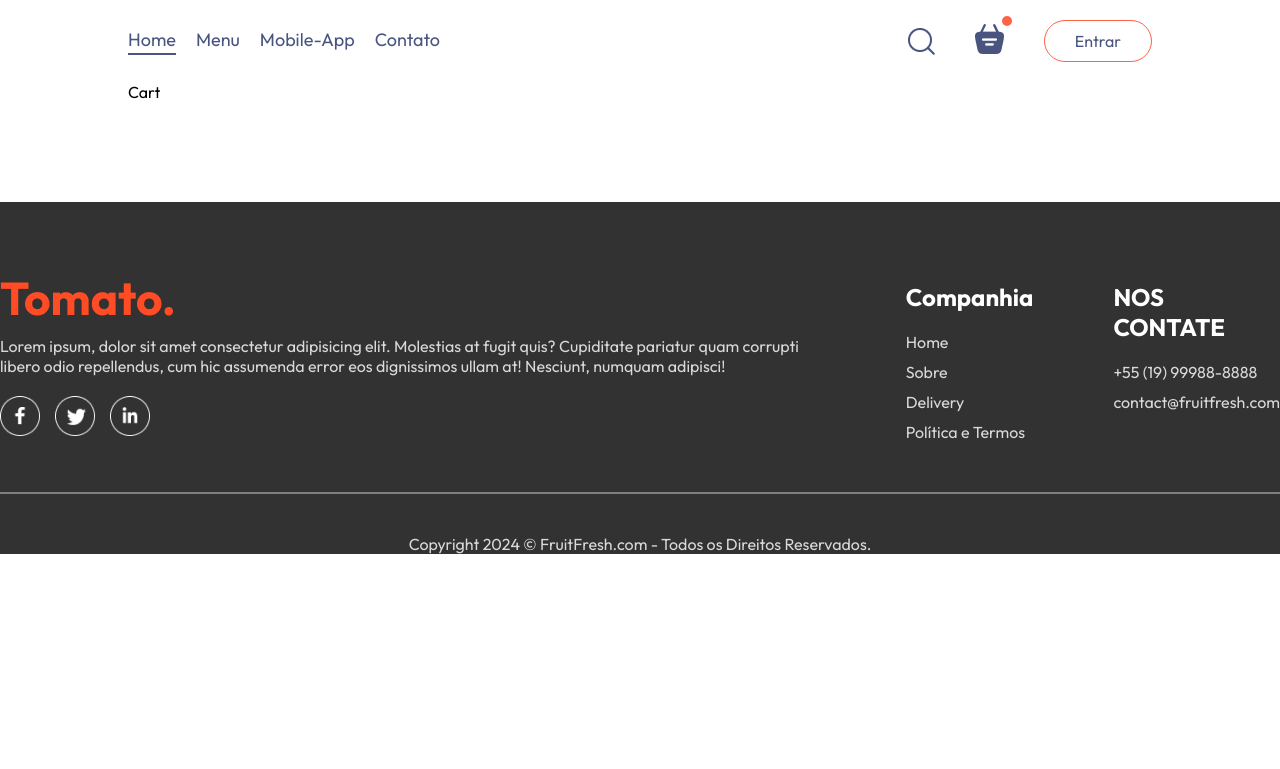
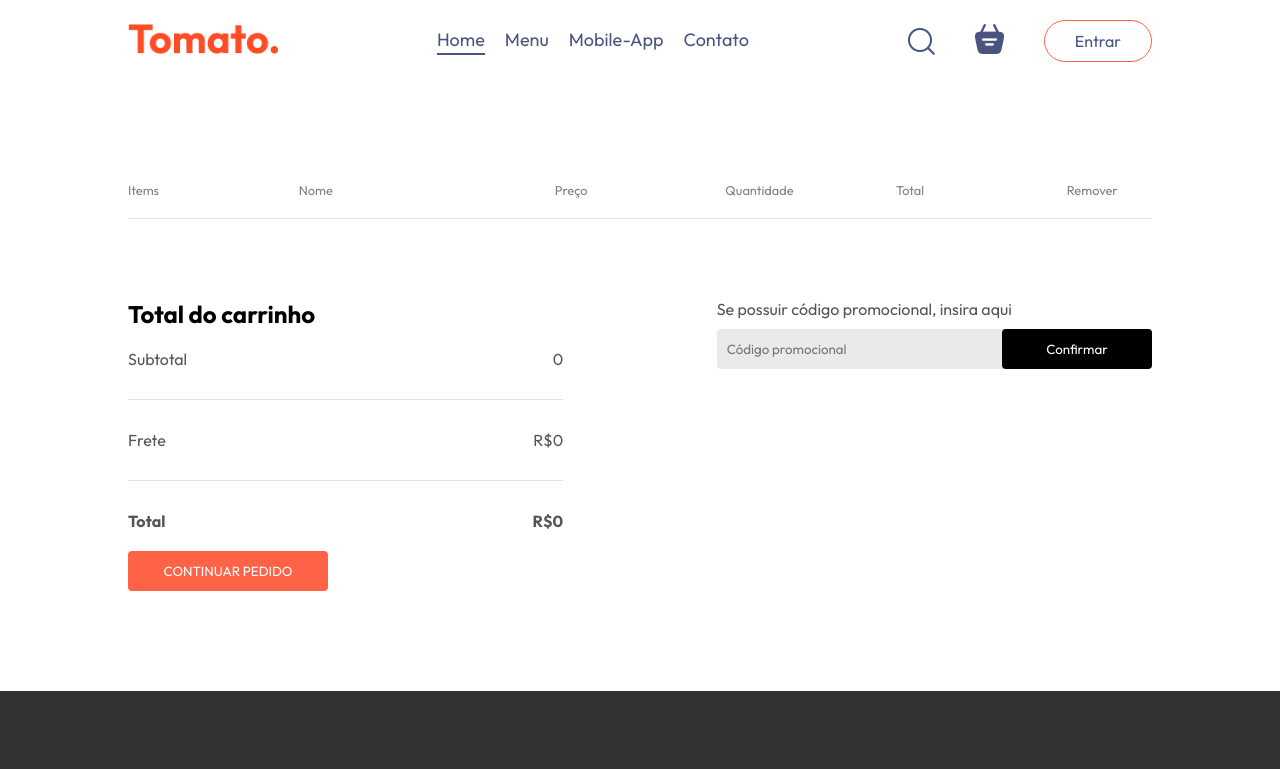
Before and after one commit to Dias-Gabs/fruit-delivery-e_commerce, a React (Vite) app in the folder frontend/: page /cart in a window 1280 px wide. Shown: the top 769 px of the page. Built offline with nearby package versions, Linux system fonts and the light colour scheme.

Commit message:
Cart & Order pages done, Explore Menu style done - Working Clear.

```diff
--- a/frontend/src/components/Navbar/ExploreMenu/ExploreMenu.jsx
+++ b/frontend/src/components/ExploreMenu/ExploreMenu.jsx
@@ -1,6 +1,6 @@
 import React from "react";
 import './ExploreMenu.css';
-import { menu_list } from "../../../assets/assets";
+import { menu_list } from "../../assets/assets";
 
 const ExplorerMenu = ({category,setCategory}) => {
     return (
--- a/frontend/src/components/FoodDisplay/FoodDisplay.css
+++ b/frontend/src/components/FoodDisplay/FoodDisplay.css
@@ -0,0 +1,16 @@
+.food-display {
+    margin-top: 30px;
+}
+
+.food-display h2 {
+    font-size: max(2vw,24px);
+    font-weight: 600;
+}
+
+.food-display-list {
+    display: grid;
+    grid-template-columns: repeat(auto-fill,minmax(240px,1fr));
+    margin-top: 30px;
+    gap: 30px;
+    row-gap: 50px;
+}
--- a/frontend/src/components/FoodItem/FoodItem.jsx
+++ b/frontend/src/components/FoodItem/FoodItem.jsx
@@ -28,7 +28,7 @@ const FoodItem = ({id,name,price,description,image}) => {
                     <img src={assets.rating_starts} alt="" />
                 </div>
                 <p className="food-item-desc">{description}</p>
-                <p className="food-item-price">{price}</p>
+                <p className="food-item-price">R${price}</p>
             </div>
 
         </div>
--- a/frontend/src/components/Navbar/Navbar.jsx
+++ b/frontend/src/components/Navbar/Navbar.jsx
@@ -1,16 +1,18 @@
-// eslint-disable-next-line no-unused-vars
-import React, { useState } from 'react'
+import React, { useContext, useState } from 'react'
 import './Navbar.css'
 import { assets } from '../../assets/assets'
 import { Link } from 'react-router-dom'
+import { StoreContext } from '../../context/StoreContext'
 
 export const Navbar = ({setShowLogin}) => {
 
   const [menu,setMenu] = useState("home");
 
+  const {getTotalCartAmount} = useContext(StoreContext)
+
   return (
     <div className='navbar'>
-      {/* <img src={assets.logo} className='logo'/> */}
+
       {/* <ul className='navbar-menu'>
         <li onClick={()=>setMenu("home")} className={menu==="home"?"active":""}>Home</li>
         <li onClick={()=>setMenu("menu")} className={menu==="menu"?"active":""}>Menu</li>
@@ -18,9 +20,11 @@ export const Navbar = ({setShowLogin}) => {
         <li onClick={()=>setMenu("contact-us")} className={menu==="contact-us"?"active":""}>Contato</li>
       </ul> */}
 
+      <Link to='/'><img src={assets.logo} className='logo'/></Link>
+
       <ul className='navbar-menu'>
         <Link to='/' onClick={()=>setMenu("home")} className={menu==="home"?"active":""}>Home</Link>
-        <a href='#explorer-menu' onClick={()=>setMenu("menu")} className={menu==="menu"?"active":""}>Menu</a>
+        <a href='#explore-menu' onClick={()=>setMenu("menu")} className={menu==="menu"?"active":""}>Menu</a>
         <a href='#app-download' onClick={()=>setMenu("mobile-app")} className={menu==="mobile-app"?"active":""}>Mobile-App</a>
         <a href='#footer' onClick={()=>setMenu("contact-us")} className={menu==="contact-us"?"active":""}>Contato</a>
       </ul>
@@ -30,8 +34,8 @@ export const Navbar = ({setShowLogin}) => {
 
         <img src={assets.search_icon} alt="" />
         <div className='navbar-search-icon'>
-          <img src={assets.basket_icon} alt="" />
-          <div className='dot'></div>
+          <Link to='/cart'> <img src={assets.basket_icon} alt="" /></Link>
+          <div className={getTotalCartAmount()===0?"":"dot"}></div>
         </div>
 
         <div>
--- a/frontend/src/context/StoreContext.jsx
+++ b/frontend/src/context/StoreContext.jsx
@@ -20,16 +20,28 @@ const StoreContextProvider = (props) => {
         setCartItems((prev)=>({...prev,[itemId]:prev[itemId]-1}))
     }
 
-    useEffect(()=>{
-        console.log(cartItems)
-    },[cartItems])
+    // useEffect(()=>{
+    //     console.log(cartItems)
+    // },[cartItems])
+
+    const getTotalCartAmount = () => {
+        let totalAmount = 0;
+        for(const item in cartItems){
+            if(cartItems[item]>0){
+                let itemInfo = food_list.find((product)=>product._id === item);
+                totalAmount += itemInfo.price* cartItems[item];
+            }
+        }
+        return totalAmount;
+    }
 
     const contextValue = {
         food_list,
         cartItems,
         setCartItems,
         addToCart,
-        removeFromCart
+        removeFromCart,
+        getTotalCartAmount
     }
     return (
         <StoreContext.Provider value={contextValue}>
--- a/frontend/src/pages/Cart/Cart.css
+++ b/frontend/src/pages/Cart/Cart.css
@@ -0,0 +1,106 @@
+.cart {
+    margin-top: 100px;
+}
+
+.cart-items-title {
+    display: grid;
+    grid-template-columns: 1fr 1.5fr 1fr 1fr 1fr 0.5fr;
+    align-items: center;
+    color: grey;
+    font-size: max(1vw,12px);
+}
+
+.cart-items-item {
+    margin: 10px 0px;
+    color: 50px;
+}
+
+.cart-items-item img {
+    width: 50px;
+}
+
+.cart hr {
+    height: 1px;
+    background-color: #e2e2e2;
+    border: none;
+}
+
+.cart-items-item .cross {
+    cursor: pointer;
+}
+
+.cart-bottom {
+    margin-top: 80px;
+    display: flex;
+    justify-content: space-between;
+    gap: max(12vw,20px);
+}
+
+.cart-total {
+    flex: 1;
+    display: flex;
+    flex-direction: column;
+    gap: 20px;
+}
+
+.cart-total-details {
+    display: flex;
+    justify-content: space-between;
+    color: #555;
+}
+
+.cart-total hr {
+    margin: 10px 0px;
+}
+
+.cart-total button {
+    border: none;
+    color: white;
+    background-color: tomato;
+    width: max(15vw,200px);
+    padding: 12px 0px;
+    border-radius: 4px;
+    cursor: pointer;
+}
+
+.cart-promocode {
+    flex: 1;
+}
+
+.cart-promocode p {
+    color: #555;
+}
+
+.cart-promocode-input {
+    margin-top: 10px;
+    display: flex;
+    justify-content: space-between;
+    align-items: center;
+    background-color: #eaeaea;
+    border-radius: 4px;
+}
+
+.cart-promocode-input input {
+    background: transparent;
+    border: none;
+    outline: none;
+    padding-left: 10px;
+}
+
+.cart-promocode-input button {
+    width: max(10vw,150px);
+    padding: 12px 5px;
+    background-color: black;
+    border: none;
+    color: white;
+    border-radius: 4px;
+}
+
+@media (max-width:750px) {
+    .cart-bottom{
+        flex-direction: column-reverse;
+    }
+    .cart-promocode {
+        justify-content: start;
+    }
+}
--- a/frontend/src/pages/Cart/Cart.jsx
+++ b/frontend/src/pages/Cart/Cart.jsx
@@ -1,12 +1,79 @@
 // eslint-disable-next-line no-unused-vars
-import React from 'react'
+import React, { useContext } from 'react'
 import './Cart.css'
 import { StoreContext } from '../../context/StoreContext';
+import { useNavigate } from 'react-router-dom';
 
 const Cart = () => {
 
+  const {cartItems,food_list,removeFromCart,getTotalCartAmount} = useContext(StoreContext);
+
+  const navigate = useNavigate();
+
   return (
-    <div>Cart</div>
+    <div className="cart">
+      <div className="cart-items">
+        <div className="cart-items-title">
+          <p>Items</p>
+          <p>Nome</p>
+          <p>Preço</p>
+          <p>Quantidade</p>
+          <p>Total</p>
+          <p>Remover</p>
+        </div>
+        <br />
+        <hr />
+        {food_list.map((item,index)=>{
+          if(cartItems[item._id]>0){
+            return (
+              <div className="cart-items-title cart-items-item">
+                <img src={item.image} alt=""/>
+                <p>{item.name}</p>
+                <p>R${item.price}</p>
+                <p>{cartItems[item._id]}</p>
+                <p>R${item.price * cartItems[item._id]}</p>
+                <p onClick={()=>removeFromCart(item._id)} className='cross'>x</p>
+              </div>
+            )
+          }
+        })}
+      </div>
+
+        <div className="cart-bottom">
+          <div className="cart-total">
+            <h2>Total do carrinho</h2>
+            <div className="cart-total-details">
+              <p>Subtotal</p>
+              <p>{getTotalCartAmount()}</p>
+            </div>
+            <hr />
+            <div className="cart-total-details">
+              <p>Frete</p>
+              <p>R${getTotalCartAmount()===0?0:5}</p>
+            </div>
+            <hr />
+            <div className="cart-total-details">
+              <b>Total</b>
+              <b>R${getTotalCartAmount()===0?0:getTotalCartAmount()+2}</b>
+            </div>
+
+            <div>
+              <button onClick={()=>navigate('/order')}>CONTINUAR PEDIDO</button>
+            </div>
+
+          </div>
+          <div className="cart-promocode">
+            <div>
+              <p>Se possuir código promocional, insira aqui</p>
+              <div className="cart-promocode-input">
+                <input type="text" placeholder="Código promocional"/>
+                <button>Confirmar</button>
+              </div>
+            </div>
+          </div>
+        </div>
+
+    </div>
   )
 }
 
--- a/frontend/src/pages/Home/Home.jsx
+++ b/frontend/src/pages/Home/Home.jsx
@@ -2,7 +2,7 @@
 import React, { useState } from 'react'
 import './Home.css'
 import Header from '../../components/Navbar/Header/Header'
-import ExplorerMenu from '../../components/Navbar/ExploreMenu/ExploreMenu'
+import ExplorerMenu from '../../components/ExploreMenu/ExploreMenu'
 import FoodDisplay from '../../components/FoodDisplay/FoodDisplay'
 
 const Home = () => {
--- a/frontend/src/pages/PlaceOrder/PlaceOrder.css
+++ b/frontend/src/pages/PlaceOrder/PlaceOrder.css
@@ -0,0 +1,40 @@
+.place-order {
+    display: flex;
+    align-items: start;
+    justify-content: space-between;
+    gap: 50px;
+    margin-top: 100px;
+}
+
+.place-order-left {
+    width: 100%;
+    max-width: max(30% 500px);
+}
+
+.place-order-left .title {
+    font-size: 30px;
+    font-weight: 600;
+    margin-bottom: 50px;
+}
+.place-order-left input {
+    margin-bottom: 15px;
+    width: 100%;
+    padding: 10px;
+    border: 1px solid #c5c5c5;
+    border-radius: 4px;
+    outline-color: tomato;
+}
+
+.place-order-left .multi-fields {
+    display: flex;
+    gap: 10px;
+}
+
+.place-order-right {
+    width: 100%;
+    max-width: max(40%,500px);
+}
+
+.place-order .cart-total button {
+    margin-top: 30px;
+}
--- a/frontend/src/pages/PlaceOrder/PlaceOrder.jsx
+++ b/frontend/src/pages/PlaceOrder/PlaceOrder.jsx
@@ -1,10 +1,60 @@
 // eslint-disable-next-line no-unused-vars
-import React from 'react'
+import React, { useContext } from 'react'
 import './PlaceOrder.css'
+import { StoreContext } from '../../context/StoreContext'
 
 const PlaceOrder = () => {
+
+  const {getTotalCartAmount} = useContext(StoreContext)
+
   return (
-    <div>PlaceOrder</div>
+
+    <form className='place-order'>
+
+    <div className="place-order-left">
+      <p className='title'>Informações de Entrega</p>
+      <div className="multi-field">
+        <input type="text" placeholder='Primeiro nome' />
+        <input type="text" placeholder='Sobrenome' />
+      </div>
+
+      <input type="email" placeholder='Email' />
+      <input type="text" placeholder='Endereço' />
+
+      <div className="multi-fields">
+        <input type="text" placeholder='CEP'/>
+        <input type="text" placeholder='País' />
+      </div>
+      <input type="text" placeholder='Contato' />
+    </div>
+
+    <div className="place-order-right">
+    <div className="cart-total">
+            <h2>Total do carrinho</h2>
+            <div className="cart-total-details">
+              <p>Subtotal</p>
+              <p>{getTotalCartAmount()}</p>
+            </div>
+            <hr />
+            <div className="cart-total-details">
+              <p>Frete</p>
+              <p>R${getTotalCartAmount()===0?0:5}</p>
+            </div>
+            <hr />
+            <div className="cart-total-details">
+              <b>Total</b>
+              <b>R${getTotalCartAmount()===0?0:getTotalCartAmount()+2}</b>
+            </div>
+
+            <div>
+              <button onClick={()=>navigate('/order')}>FINALIZAR PEDIDO</button>
+            </div>
+
+          </div>
+    </div>
+
+    </form>
+
   )
 }
 
```
Also changed, not shown: frontend/src/components/FoodItem/FoodDisplay.css (+74 -0 lines), frontend/src/components/ExploreMenu/ExploreMenu.css (renamed from frontend/src/components/Navbar/ExploreMenu/ExploreMenu.css).
